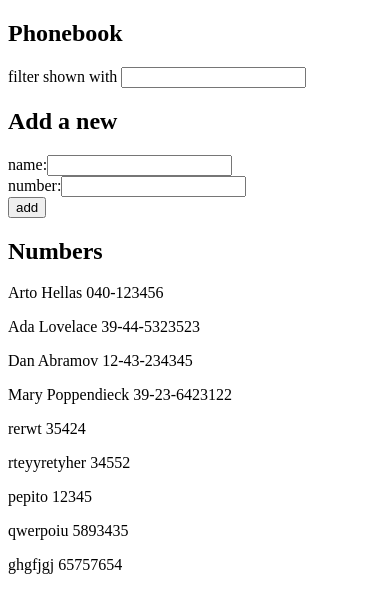
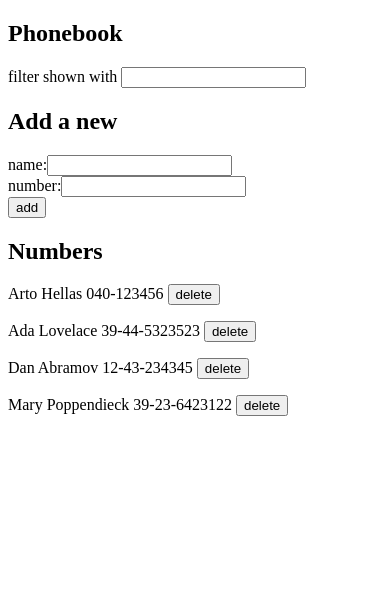
Before and after one commit to eanton71/_fullstackopen, a React (Vite) app in the folder part2/phonebook/: page / in a window 390 px wide. Shown: the top 612 px of the page. Built offline with nearby package versions, Linux system fonts and the light colour scheme; data requests are answered from the project's data file.

Commit message:
Exercice 2.14 phonebook 9 delete person

```diff
--- a/part2/phonebook/db.json
+++ b/part2/phonebook/db.json
@@ -19,31 +19,6 @@
       "name": "Mary Poppendieck",
       "number": "39-23-6423122",
       "id": "4"
-    },
-    {
-      "id": "0c2e",
-      "name": "rerwt",
-      "number": "35424"
-    },
-    {
-      "id": "465c",
-      "name": "rteyyretyher",
-      "number": "34552"
-    },
-    {
-      "id": "d345",
-      "name": "pepito",
-      "number": "12345"
-    },
-    {
-      "id": "7fb0",
-      "name": "qwerpoiu",
-      "number": "5893435"
-    },
-    {
-      "id": "4dd2",
-      "name": "ghgfjgj",
-      "number": "65757654"
     }
   ]
 }
--- a/part2/phonebook/src/App.jsx
+++ b/part2/phonebook/src/App.jsx
@@ -3,7 +3,7 @@ import PersonForm from "./components/PersonForm";
 import Persons from "./components/Persons";
 
 import { useState, useEffect } from "react";
-import noteService from "./services/persons";
+import personService from "./services/persons";
 
 const App = () => {
   //estado con array de personas
@@ -22,7 +22,7 @@ const App = () => {
  * setPErsons: actuzalizar estado y  render app
  */
   useEffect(() => {
-    noteService.getAll().then((initialPersons) => {
+    personService.getAll().then((initialPersons) => {
       setPersons(initialPersons);
       });
   }, []);
@@ -45,7 +45,7 @@ const App = () => {
         number: newNumber
       };
 
-    noteService.create(personObject).then((returnedPerson) => {
+    personService.create(personObject).then((returnedPerson) => {
       setPersons(persons.concat(returnedPerson));
       setNewName("");
       setNewNumber("");
@@ -53,6 +53,15 @@ const App = () => {
 
     }
   };
+   const deletePerson = (id) => {
+     const person = persons.find((person) => person.id === id);
+     if (window.confirm(`${person.name} deleted`)) {
+       personService.erase(person.id).then((retPerson) => {
+         console.log(`${retPerson.name} deleted`);
+         setPersons(persons.filter((p) => p.id !== id));
+       });
+     }
+   };
   /***
    * manejadores de eventos asociados al estado de los inputs
    */
@@ -88,7 +97,11 @@ const App = () => {
       <h2>Numbers</h2>
       {/*renderizar  array persons mediante map , prevismante hace un filtrado
       para que solo muestre los que coinciden con el input asociado al estado filter*/}
-      <Persons persons={persons} filter={filter} />
+      <Persons
+        persons={persons}
+        filter={filter}
+        deletePerson={deletePerson}
+      />
     </div>
   );
 };
--- a/part2/phonebook/src/components/Person.jsx
+++ b/part2/phonebook/src/components/Person.jsx
@@ -1,8 +1,12 @@
-const Person = ({person}) => {
-    return (
-      <p>
-        {person.name} {person.number}
-      </p>
-    );
-}
+const Person = ({ person, deletePerson }) => {
+  console.log(person.id);
+  return (
+    <p>
+      {person.name} {person.number}{" "}
+      <button type="submit" onClick={deletePerson}>
+        delete
+      </button>
+    </p>
+  );
+};
 export default Person;
--- a/part2/phonebook/src/components/Persons.jsx
+++ b/part2/phonebook/src/components/Persons.jsx
@@ -1,11 +1,16 @@
 import Person from "./Person";
-const Persons = ({ persons, filter }) => {
+const Persons = ({ persons, filter, deletePerson }) => {
+
   return (
     <>
       {persons
         .filter((person) => person.name.toLowerCase().includes(filter))
         .map((person) => (
-          <Person key={person.id} person={person} />
+          <Person
+            key={person.id}
+            person={person}
+            deletePerson={() => deletePerson(person.id)}
+          />
         ))}
     </>
   );
--- a/part2/phonebook/src/services/persons.js
+++ b/part2/phonebook/src/services/persons.js
@@ -15,5 +15,8 @@ const update = (id, newObject) => {
     const request = axios.put(`${baseUrl}/${id}`, newObject)
     return request.then(response => response.data)
 }
-
-export default { getAll,create, update}
+const erase = (id) => {
+    const request = axios.delete(`${baseUrl}/${id}`)
+    return request.then(response => response.data)
+}
+export default { getAll,create, update,erase}
```
